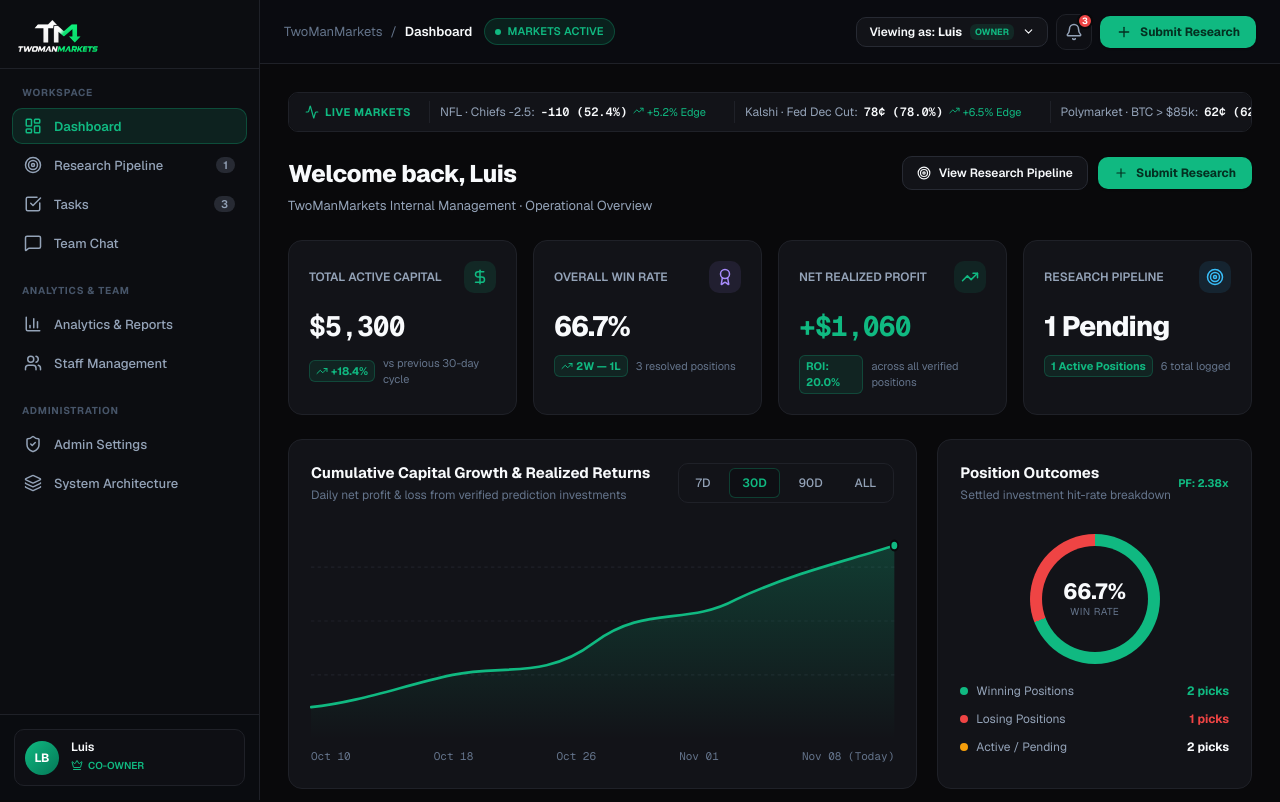
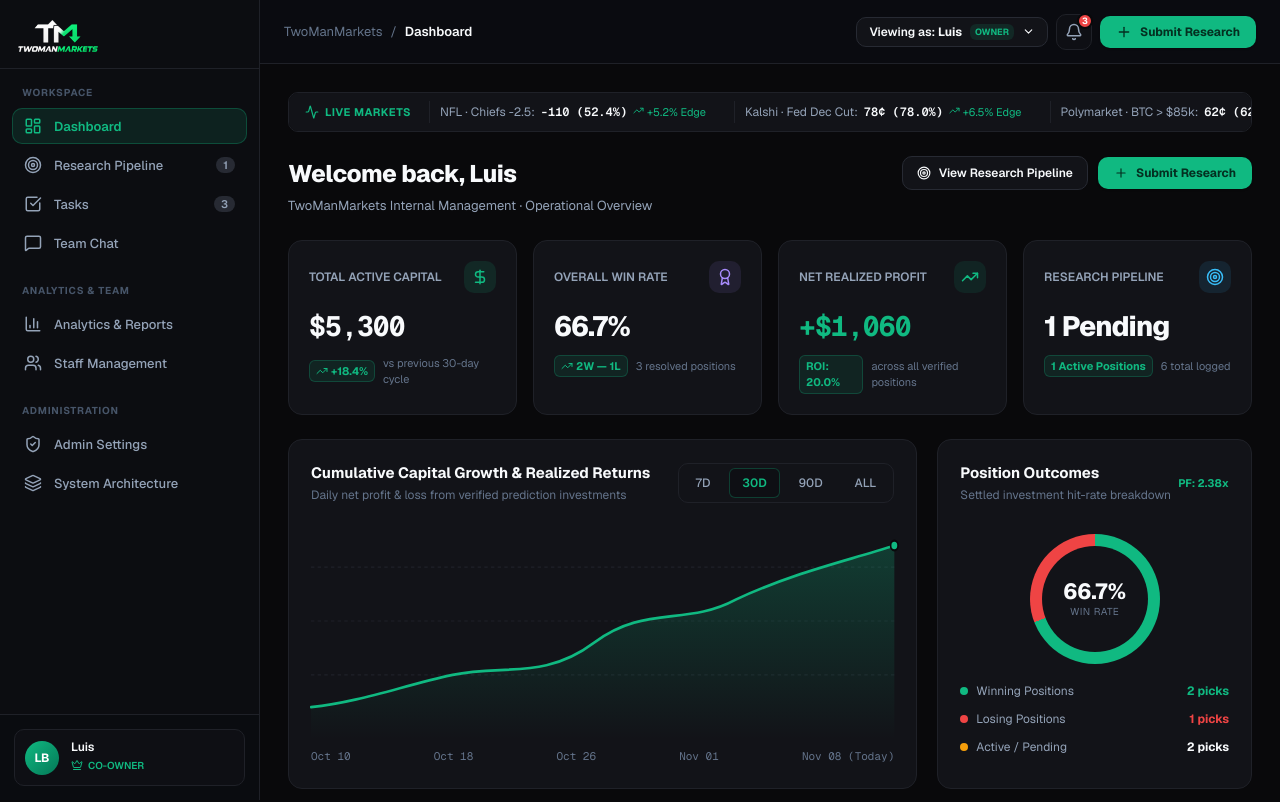
Before and after one commit to Nyx-abu/TwoManMarkets, a React (Vite) app: page / in a window 1280 px wide. Shown: the top 802 px of the page. Built offline with nearby package versions, Linux system fonts and the light colour scheme.

Commit message:
fix: remove MARKETS ACTIVE pill badge from topbar

```diff
--- a/src/App.tsx
+++ b/src/App.tsx
@@ -1371,11 +1371,6 @@ export default function App() {
                 {activeTab === 'blueprint' && 'System Architecture'}
               </span>
             </div>
-
-            <div className="market-status-pill">
-              <span className="pulsing-dot" />
-              <span>MARKETS ACTIVE</span>
-            </div>
           </div>
 
           <div className="topbar-right">
--- a/src/styles.css
+++ b/src/styles.css
@@ -376,20 +376,6 @@ a {
 .breadcrumb-active {
   color: var(--text-primary);
   font-weight: 600;
-}
-
-.market-status-pill {
-  display: inline-flex;
-  align-items: center;
-  gap: 6px;
-  padding: 4px 10px;
-  border-radius: var(--radius-full);
-  background: var(--emerald-soft);
-  border: 1px solid var(--emerald-border);
-  color: var(--emerald);
-  font-size: 11px;
-  font-weight: 600;
-  letter-spacing: 0.02em;
 }
 
 .pulsing-dot {
@@ -2188,9 +2174,6 @@ a {
   .breadcrumbs {
     display: none;
   }
-  .market-status-pill {
-    display: none;
-  }
   .role-switcher-full {
     display: none;
   }
```
